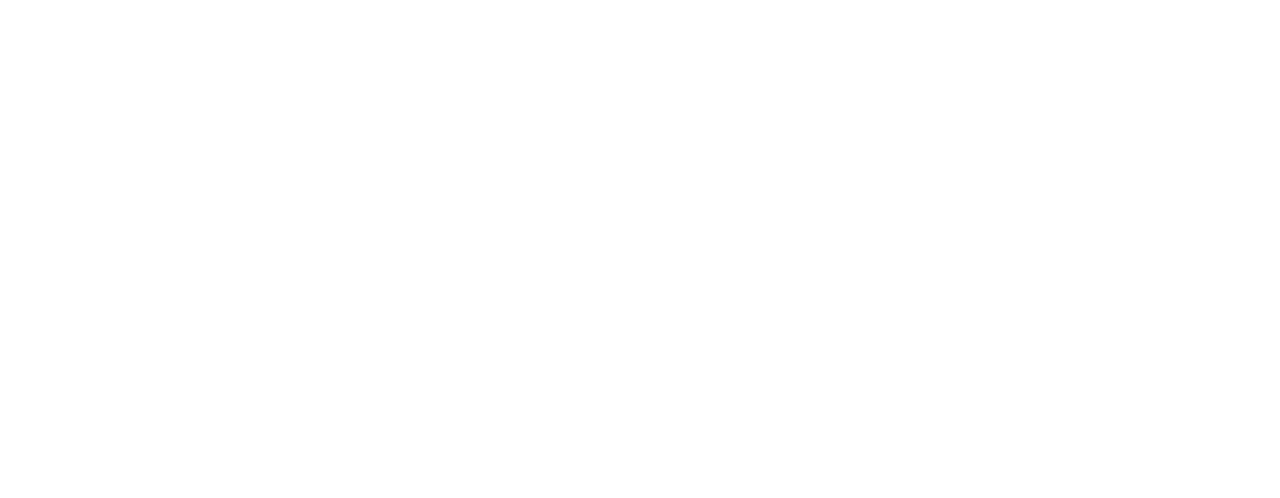
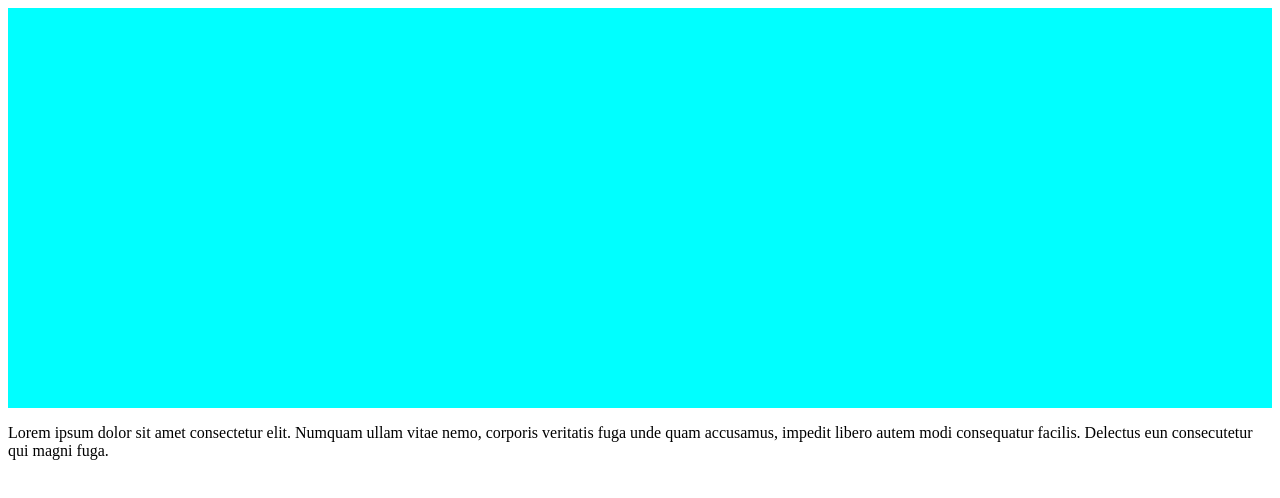
Before and after one commit to RuthAlain/sesiontres, a plain HTML site: page index.html in a window 1280 px wide. Drawn offline with Linux system fonts and the light colour scheme.

Commit message:
cambios header

```diff
--- a/index.html
+++ b/index.html
@@ -10,13 +10,20 @@
 <body>
 
 
-  <header>
+  <header class="container-header">
     <nav></nav>
   </header>
 
   <main></main>
 
-  <section></section>
+  <section>
+      <p>
+          Lorem ipsum dolor sit amet consectetur elit.
+          Numquam ullam vitae nemo, corporis veritatis fuga unde quam accusamus,
+          impedit libero autem modi
+          consequatur facilis. Delectus eun consecutetur qui magni fuga.
+      </p>
+  </section>
 
   <section></section>
 
--- a/styles.css
+++ b/styles.css
@@ -0,0 +1,10 @@
+
+
+.container-header {
+
+    width: 100%;
+    height: 400px;
+    background-color: aqua;
+
+
+}
```
